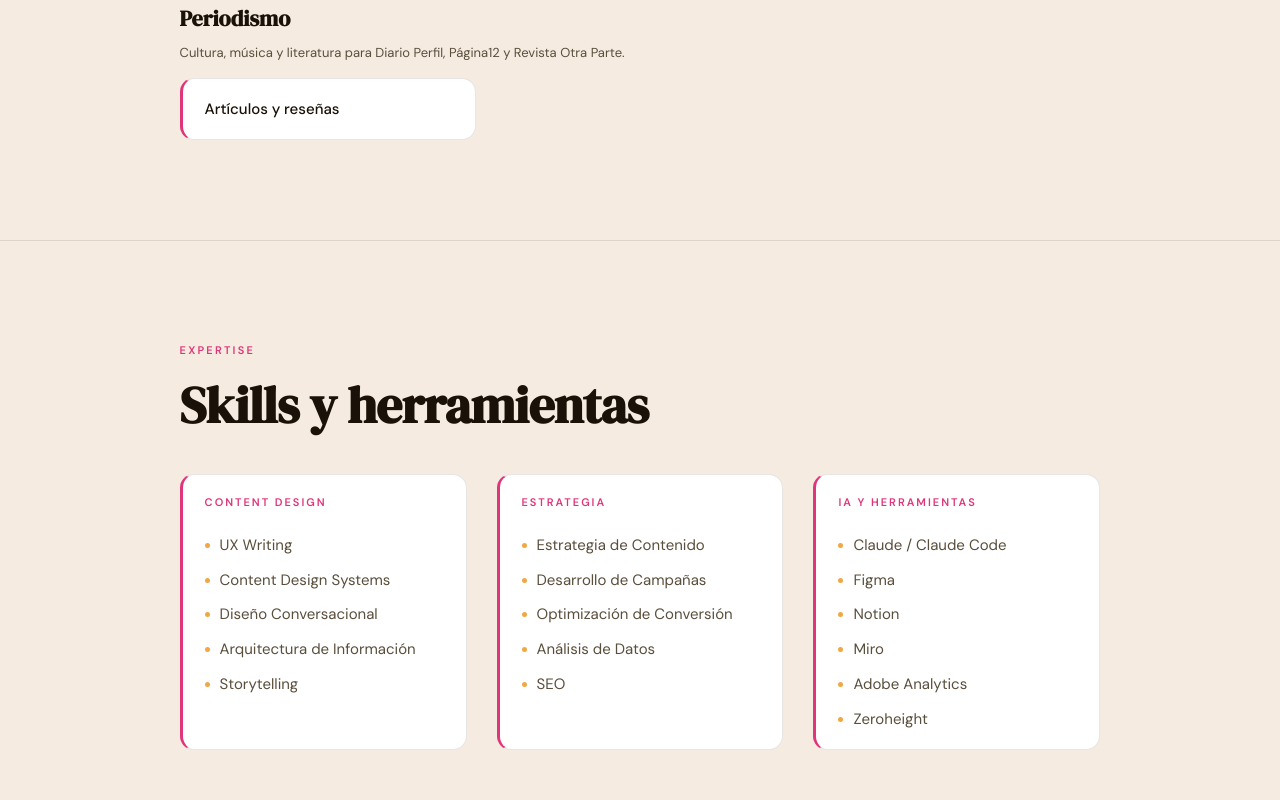
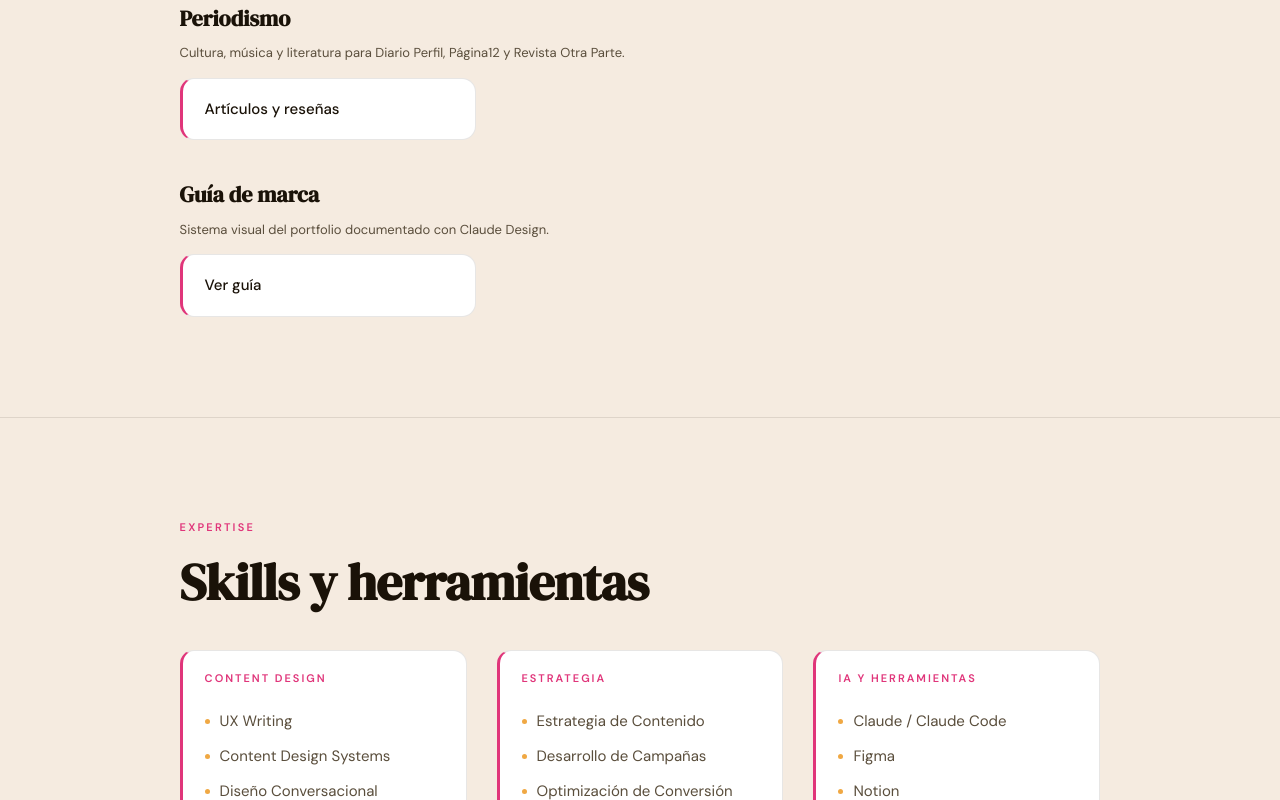
Before and after one commit to limoragni/rapa-site, a Next.js app: page / in a window 1280 px wide. Shown: the part 3126-3926 px from the top of the page. Built offline with nearby package versions, Linux system fonts and the light colour scheme.

Commit message:
feat: add guidelines card to Portfolio section
Treat the brand guidelines as another portfolio piece, reusing the
work-group / work-link pattern so the 3px pink left-border carries
through automatically. Footer link kept.

Co-Authored-By: Claude Opus 4.7 (1M context) <noreply@anthropic.com>

```diff
--- a/app/page.tsx
+++ b/app/page.tsx
@@ -75,6 +75,11 @@ const content = {
     journalismContext:
       "Cultura, música y literatura para Diario Perfil, Página12 y Revista Otra Parte.",
     journalismLink: "Artículos y reseñas",
+
+    guidelinesTitle: "Guía de marca",
+    guidelinesContext:
+      "Sistema visual del portfolio documentado con Claude Design.",
+    guidelinesLink: "Ver guía",
 
     expertiseLabel: "Expertise",
     expertiseTitle: "Skills y herramientas",
@@ -234,6 +239,11 @@ const content = {
     journalismContext:
       "Culture, music, and literature for Diario Perfil, Página12, and Revista Otra Parte.",
     journalismLink: "Articles and reviews",
+
+    guidelinesTitle: "Brand guidelines",
+    guidelinesContext:
+      "Portfolio's visual system documented with Claude Design.",
+    guidelinesLink: "View guide",
 
     expertiseLabel: "Expertise",
     expertiseTitle: "Skills & tools",
@@ -652,6 +662,16 @@ export default function Home() {
               </a>
             </div>
           </div>
+
+          <div className="work-group reveal">
+            <h3 className="work-group-title">{t.guidelinesTitle}</h3>
+            <p className="work-group-subtitle">{t.guidelinesContext}</p>
+            <div className="work-grid">
+              <a href="/guidelines" className="work-link">
+                {t.guidelinesLink}
+              </a>
+            </div>
+          </div>
         </div>
       </section>
 
```
